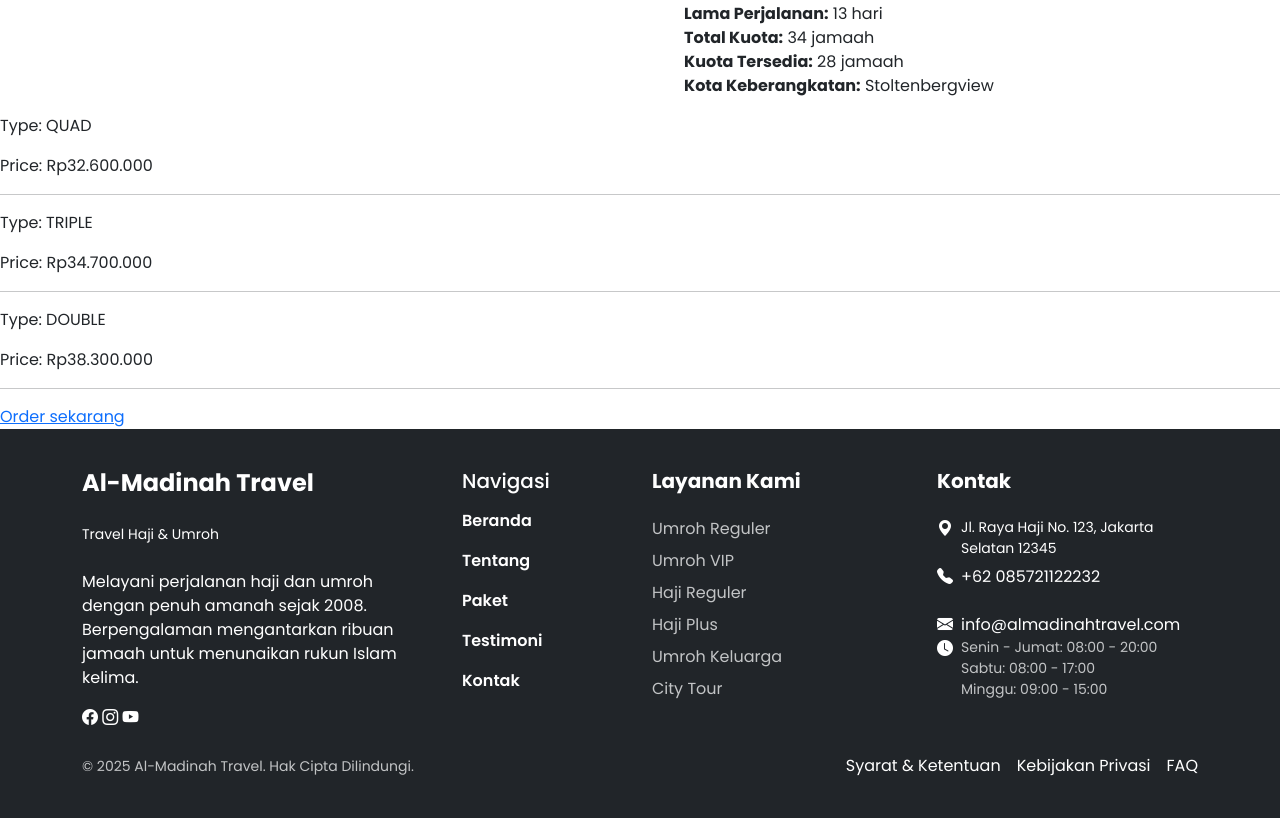
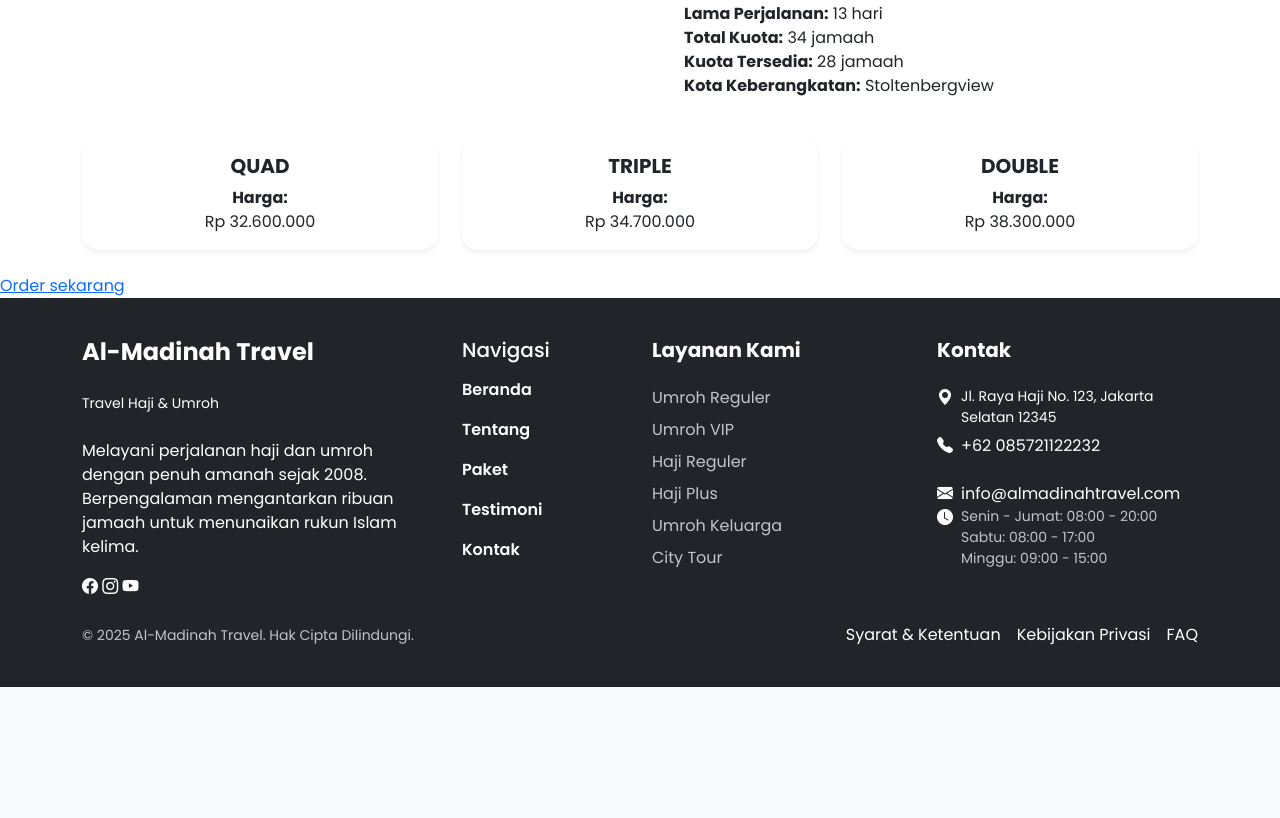
Before and after one commit to Irfan2202/travel-umroh-laravel-livewire-filament, a Laravel app: page /packages/1/detail in a window 1280 px wide. Shown: the part 588-1406 px from the top of the page. After the commit the page ends 1275 px from the top, so only its background shows below. Run offline with Laravel 12, Linux system fonts and the light colour scheme; data comes from the database, SQL or seed files in the repository; grey boxes labelled with a size stand in for pictures from a placeholder-image service; data that the repository does not hold is empty; style sheets or scripts are compiled from the project's sources; some libraries are stand-ins or nearby versions.

Commit message:
detail package price

```diff
--- a/app/Filament/Resources/Prices/Tables/PricesTable.php
+++ b/app/Filament/Resources/Prices/Tables/PricesTable.php
@@ -16,8 +16,8 @@ class PricesTable
             ->columns([
                 TextColumn::make('type')
                     ->label('type'),
-                TextColumn::make('price')
-                    ->label('price'),
+                TextColumn::make('amount')
+                    ->label('amount'),
             ])
             ->filters([
                 //
--- a/database/seeders/PackageSeeder.php
+++ b/database/seeders/PackageSeeder.php
@@ -18,9 +18,9 @@ class PackageSeeder extends Seeder
         Package::factory()->count(3)->create();
         //  harga global (tidak terkait ke package)
         Price::insert([
-            ['type' => 'QUAD', 'price' => 32600000, 'created_at' => now(), 'updated_at' => now()],
-            ['type' => 'TRIPLE', 'price' => 34700000, 'created_at' => now(), 'updated_at' => now()],
-            ['type' => 'DOUBLE', 'price' => 38300000, 'created_at' => now(), 'updated_at' => now()],
+            ['type' => 'QUAD', 'amount' => 32600000, 'created_at' => now(), 'updated_at' => now()],
+            ['type' => 'TRIPLE', 'amount' => 34700000, 'created_at' => now(), 'updated_at' => now()],
+            ['type' => 'DOUBLE', 'amount' => 38300000, 'created_at' => now(), 'updated_at' => now()],
         ]);
     }
 }
--- a/resources/views/livewire/prices/show-price.blade.php
+++ b/resources/views/livewire/prices/show-price.blade.php
@@ -1,7 +1,22 @@
-<div>
-    @foreach ($prices as $price)
-        <p>Type: {{ $price->type }}</p>
-        <p>Price: Rp{{ number_format($price->price, 0, ',', '.') }}</p>
-        <hr>
-    @endforeach
+<div class="container my-4">
+    <div class="row g-4">
+
+        @foreach ($prices as $price)
+            <div class="col-lg-4 col-md-6">
+
+                <div class="card shadow-sm border-0 rounded-4 h-100">
+                    <div class="card-body text-center">
+                        <h5 class="card-title fw-bold">{{ $price->type }}</h5>
+
+                        <p class="card-text mt-2">
+                            <strong>Harga:</strong><br>
+                            Rp {{ number_format($price->amount, 0, ',', '.') }}
+                        </p>
+                    </div>
+                </div>
+
+            </div>
+        @endforeach
+
+    </div>
 </div>
```
Also changed, not shown: database/migrations/2025_10_25_004256_create_prices_table.php.
